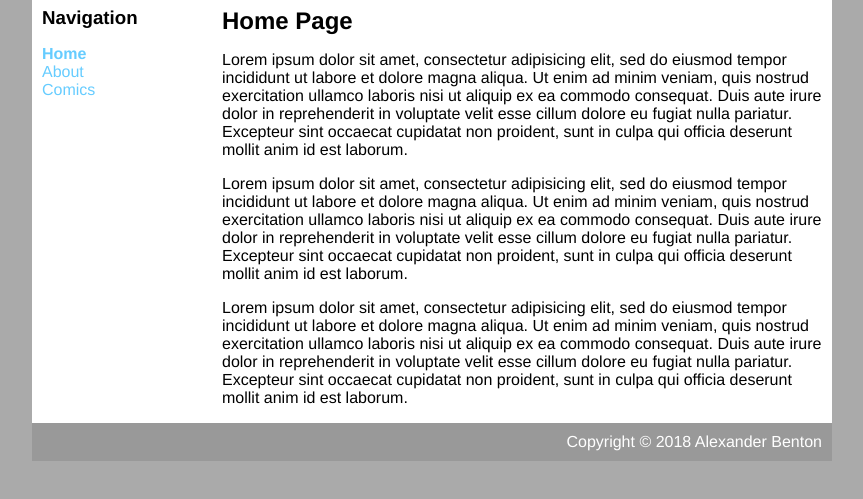
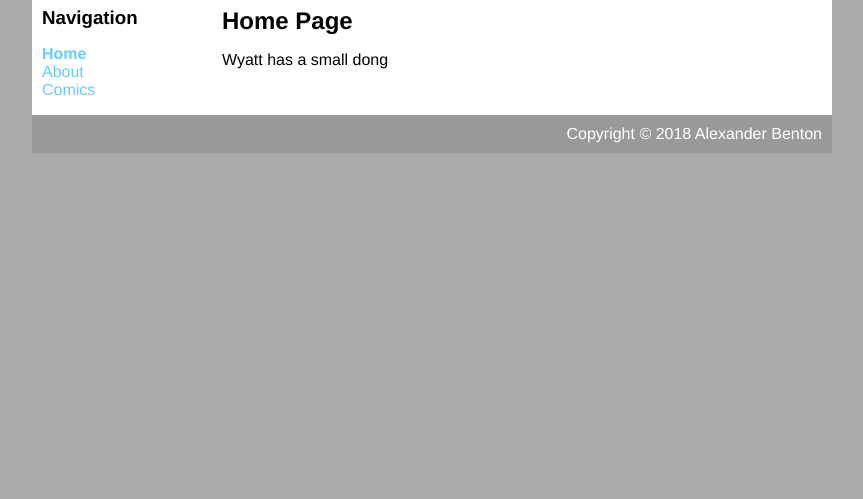
Before and after one commit to lilsoap/lilsoap.github.io, a plain HTML site: page index.html in a window 1280 px wide. Shown: the part 61-560 px from the top of the page, without its empty margins (208-1071 px from the left). Drawn offline with Linux system fonts and the light colour scheme.

Commit message:
Update index.html

```diff
--- a/index.html
+++ b/index.html
@@ -22,9 +22,7 @@
         </div>
         <div class="main">
           <h2>Home Page</h2>
-          <p>Lorem ipsum dolor sit amet, consectetur adipisicing elit, sed do eiusmod tempor incididunt ut labore et dolore magna aliqua. Ut enim ad minim veniam, quis nostrud exercitation ullamco laboris nisi ut aliquip ex ea commodo consequat. Duis aute irure dolor in reprehenderit in voluptate velit esse cillum dolore eu fugiat nulla pariatur. Excepteur sint occaecat cupidatat non proident, sunt in culpa qui officia deserunt mollit anim id est laborum.</p>
-          <p>Lorem ipsum dolor sit amet, consectetur adipisicing elit, sed do eiusmod tempor incididunt ut labore et dolore magna aliqua. Ut enim ad minim veniam, quis nostrud exercitation ullamco laboris nisi ut aliquip ex ea commodo consequat. Duis aute irure dolor in reprehenderit in voluptate velit esse cillum dolore eu fugiat nulla pariatur. Excepteur sint occaecat cupidatat non proident, sunt in culpa qui officia deserunt mollit anim id est laborum.</p>
-          <p>Lorem ipsum dolor sit amet, consectetur adipisicing elit, sed do eiusmod tempor incididunt ut labore et dolore magna aliqua. Ut enim ad minim veniam, quis nostrud exercitation ullamco laboris nisi ut aliquip ex ea commodo consequat. Duis aute irure dolor in reprehenderit in voluptate velit esse cillum dolore eu fugiat nulla pariatur. Excepteur sint occaecat cupidatat non proident, sunt in culpa qui officia deserunt mollit anim id est laborum.</p>
+          <p>Wyatt has a small dong</p>
         </div>
       </div>
       <div class="footer">
```
